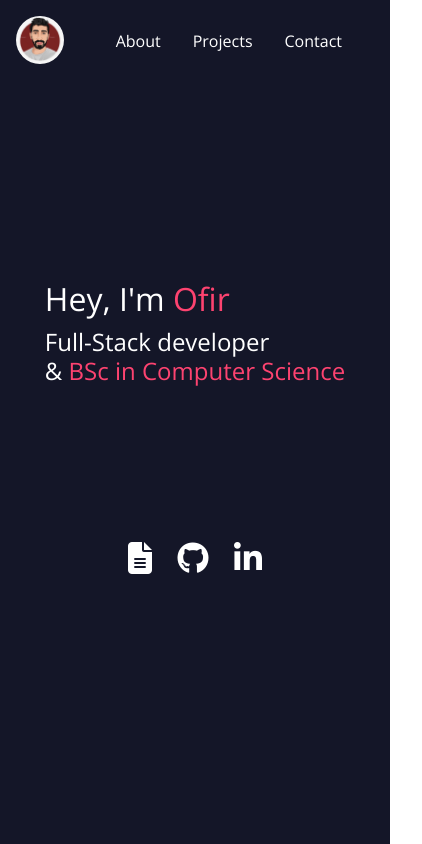
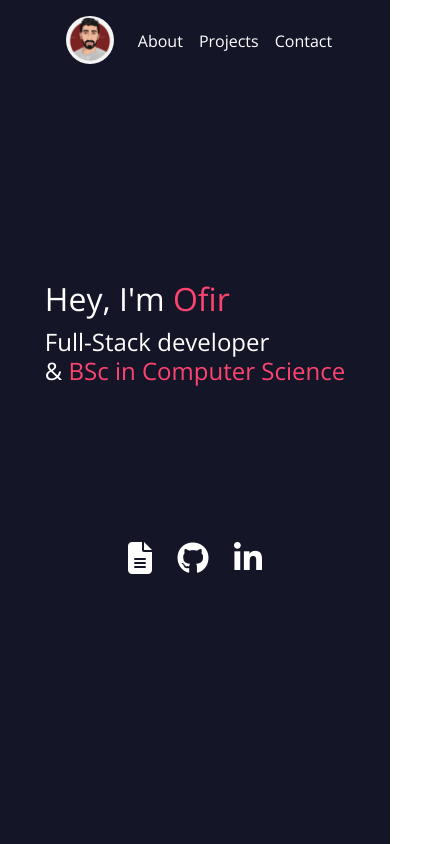
Before and after one commit to ofirlevy6658/portfolio, a React (Create React App) app: page /#home-page in a window 390 px wide. Shown: the top 844 px of the page, 422 px wide, since content can reach past the window. Built offline with nearby package versions, Linux system fonts and the light colour scheme.

Commit message:
responsive navbar

```diff
--- a/src/components/NavBar/navBar.scss
+++ b/src/components/NavBar/navBar.scss
@@ -3,10 +3,9 @@
 	background-color: #141628;
 	display: flex;
 	justify-content: space-between;
+	width: 100%;
 	align-items: center;
 	position: fixed;
-	right: 0;
-	left: 0;
 	z-index: 1;
 	font-family: "Open Sans", sans-serif;
 	.icon img {
@@ -15,22 +14,20 @@
 		border-radius: 50%;
 	}
 	.sections {
-		width: 100%;
-		display: flex;
-		justify-content: right;
-		gap: 2rem;
-		padding-right: 3rem;
 		span {
 			cursor: pointer;
 			color: #fff;
 			font-size: 1.3rem;
+			padding: 1rem;
 		}
 	}
 }
 @media only screen and (max-width: 600px) {
 	.navbar-container {
+		justify-content: center;
 		.sections {
 			span {
+				padding: 0.5rem;
 				font-size: 1rem;
 			}
 		}
--- a/src/pages/About/about.scss
+++ b/src/pages/About/about.scss
@@ -13,7 +13,6 @@
 		margin-top: 8rem;
 		font-size: 1.6rem;
 		.content {
-			width: 100%;
 			margin-left: 6rem;
 			h1 {
 				font-size: 2rem;
--- a/src/reset.scss
+++ b/src/reset.scss
@@ -141,5 +141,8 @@ a {
 	all: unset;
 	cursor: pointer;
 }
+a:hover {
+	color: #4682b4;
+}
 
 @import url("https://fonts.googleapis.com/css2?family=Open+Sans:ital,wght@0,300;0,400;1,300&display=swap");
```
